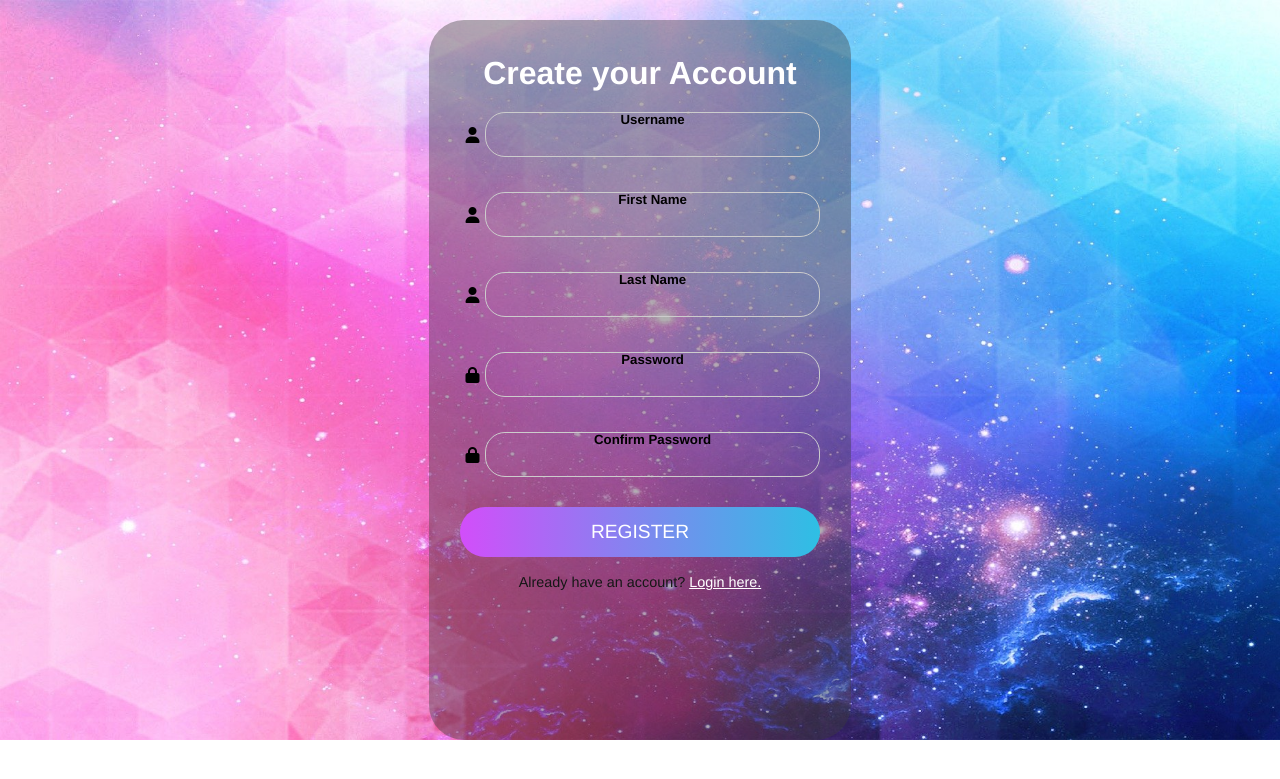
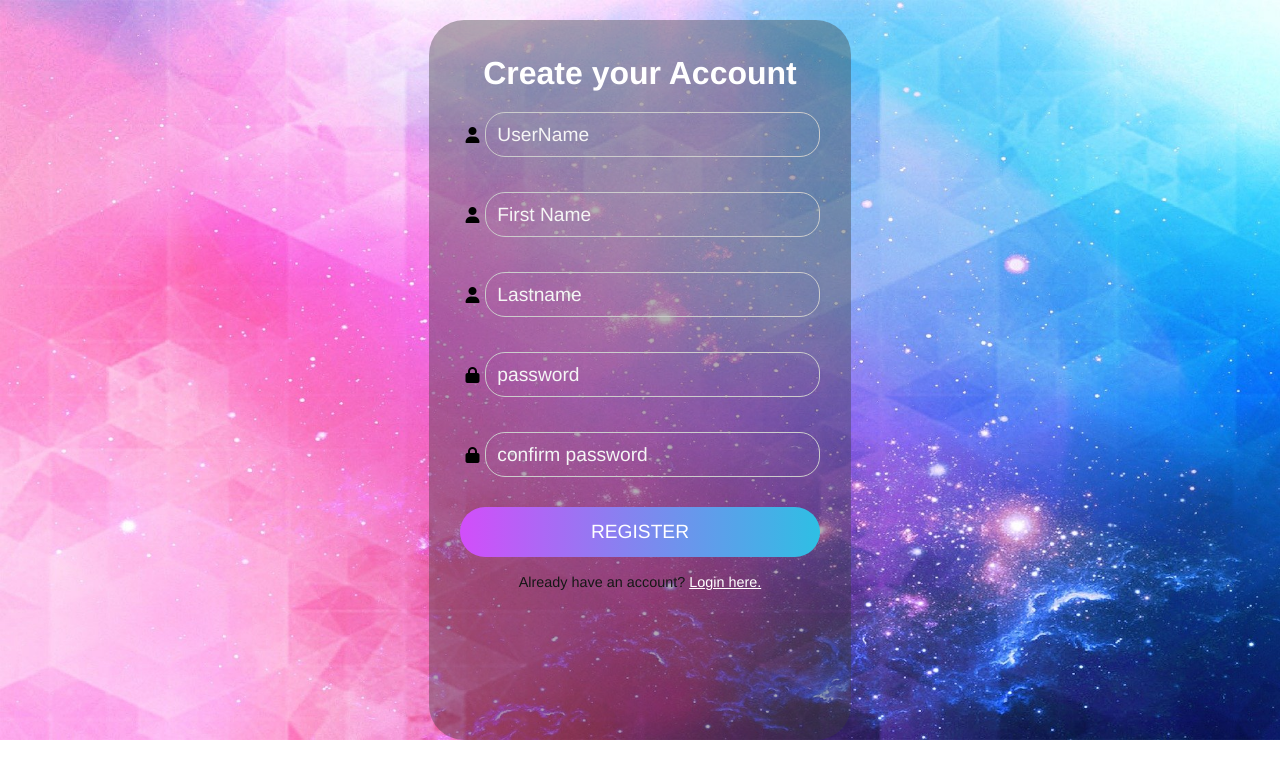
Before and after one commit to MrDimsum/MyAwesomeRepo, a PHP site: page /html/signup.php in a window 1280 px wide. Shown: the top 779 px of the page. Run offline with PHP 8.4, Linux system fonts and the light colour scheme; some libraries are stand-ins or nearby versions.

Commit message:
Update signup.php

```diff
--- a/IT110-main/html/signup.php
+++ b/IT110-main/html/signup.php
@@ -36,8 +36,8 @@
                         <i class="fas fa-user"></i>
                    </div>
                    <div class="div">
-                        <h5>Username</h5>
-                        <input type="text" class="input" name="username" autocomplete="off" >
+
+                        <input type="text" class="input" name="username" autocomplete="off" placeholder="UserName">
                    </div>
                 </div>
               <div class="input-div one">
@@ -45,8 +45,8 @@
                     <i class="fas fa-user"></i>
                  </div>
                  <div class="div">
-                    <h5>First Name</h5>
-                    <input type="text" class="input" name="firstname" autocomplete="off" style="text-transform: capitalize">
+
+                    <input type="text" class="input" name="firstname" autocomplete="off" style="text-transform: capitalize"placeholder="First Name">
                  </div>
               </div>
               <div class="input-div one">
@@ -54,8 +54,8 @@
                     <i class="fas fa-user"></i>
                  </div>
                  <div class="div">
-                    <h5>Last Name</h5>
-                    <input type="text" class="input" name="lastname" autocomplete="off" style="text-transform: capitalize">
+
+                    <input type="text" class="input" name="lastname" autocomplete="off" style="text-transform: capitalize" placeholder="Lastname">
                  </div>
               </div>
               <div class="input-div one">
@@ -63,8 +63,8 @@
                     <i class="fas fa-lock"></i>
                  </div>
                  <div class="div">
-                    <h5>Password</h5>
-                    <input type="password" class="input" name="password">
+
+                    <input type="password" class="input" name="password" placeholder="password">
                  </div>
               </div>
                 <div class="input-div pass">
@@ -72,8 +72,8 @@
                         <i class="fas fa-lock"></i>
                    </div>
                    <div class="div">
-                        <h5>Confirm Password</h5>
-                        <input type="password" class="input" name="confirmpassword">
+
+                        <input type="password" class="input" name="confirmpassword" placeholder="confirm password">
                    </div>
                 </div>
                 <input type="submit" class="btn" value="register" name="register">
```
